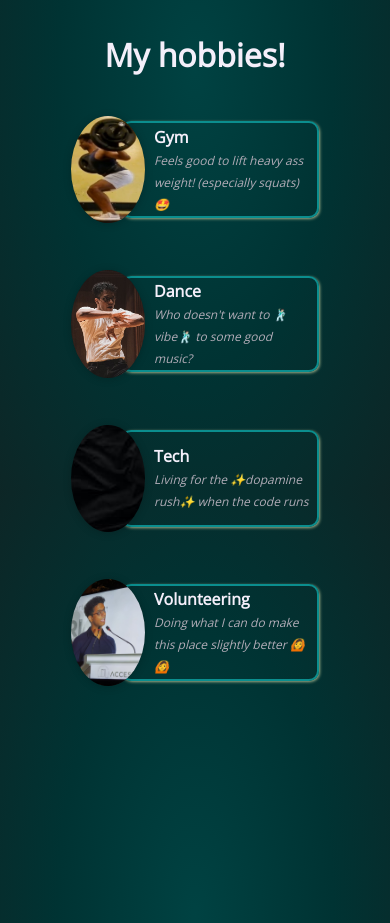
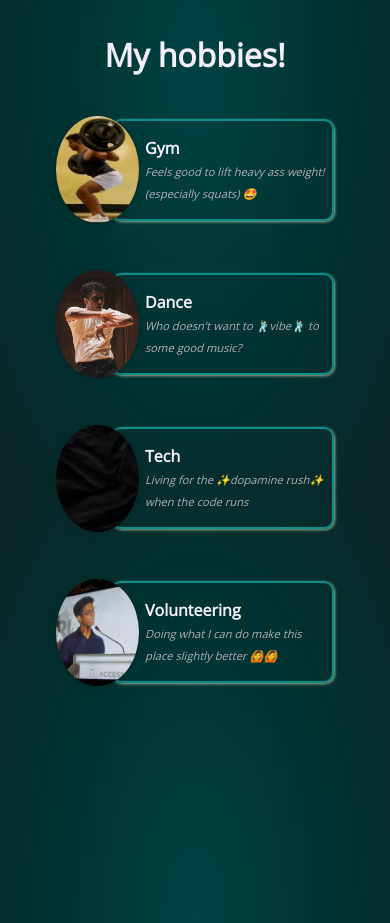
Before and after one commit to praveenkrishna0512/MyWebsite, a Next.js app: page / in a window 390 px wide. Shown: the part 2040-2963 px from the top of the page. Built offline with nearby package versions, Linux system fonts and the light colour scheme.

Commit message:
made hobby more mobile compatible

```diff
--- a/components/home-page/about/hobby.module.css
+++ b/components/home-page/about/hobby.module.css
@@ -55,7 +55,54 @@
   color: var(--color-grey-200);
 }
 
-@media (max-width: 768px) {
+@media (max-width: 375px) {
+
+  .hobby {
+    width: 100%;
+  }
+
+  .rectangle {
+    height: 95%;
+  }
+
+  .image {
+    height: 100%;
+    width: 30%;
+  }
+
+  .text i {
+    font-size: 0.70rem;
+  }
+
+  .text {
+    padding: 0px 5% 0px 3%;
+  }
+}
+
+@media (min-width: 375px) and (max-width: 450px) {
+  .hobby {
+    width: 90%;
+  }
+
+  .rectangle {
+    height: 95%;
+  }
+
+  .image {
+    height: 100%;
+    width: 30%;
+  }
+
+  .text i {
+    font-size: 0.70rem;
+  }
+
+  .text {
+    padding: 0px 5% 0px 3%;
+  }
+}
+
+@media (min-width: 450px) and (max-width: 768px) {
   .rectangle {
     height: 90%
   }
```
